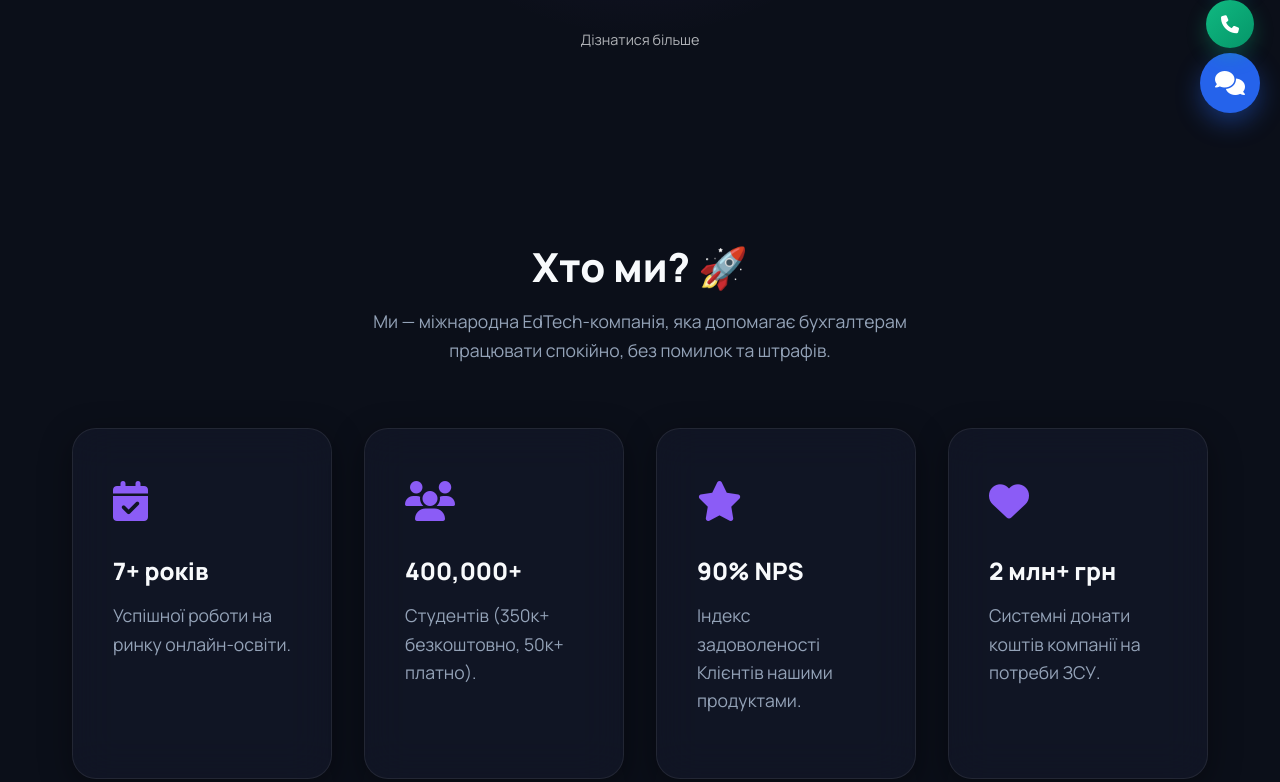
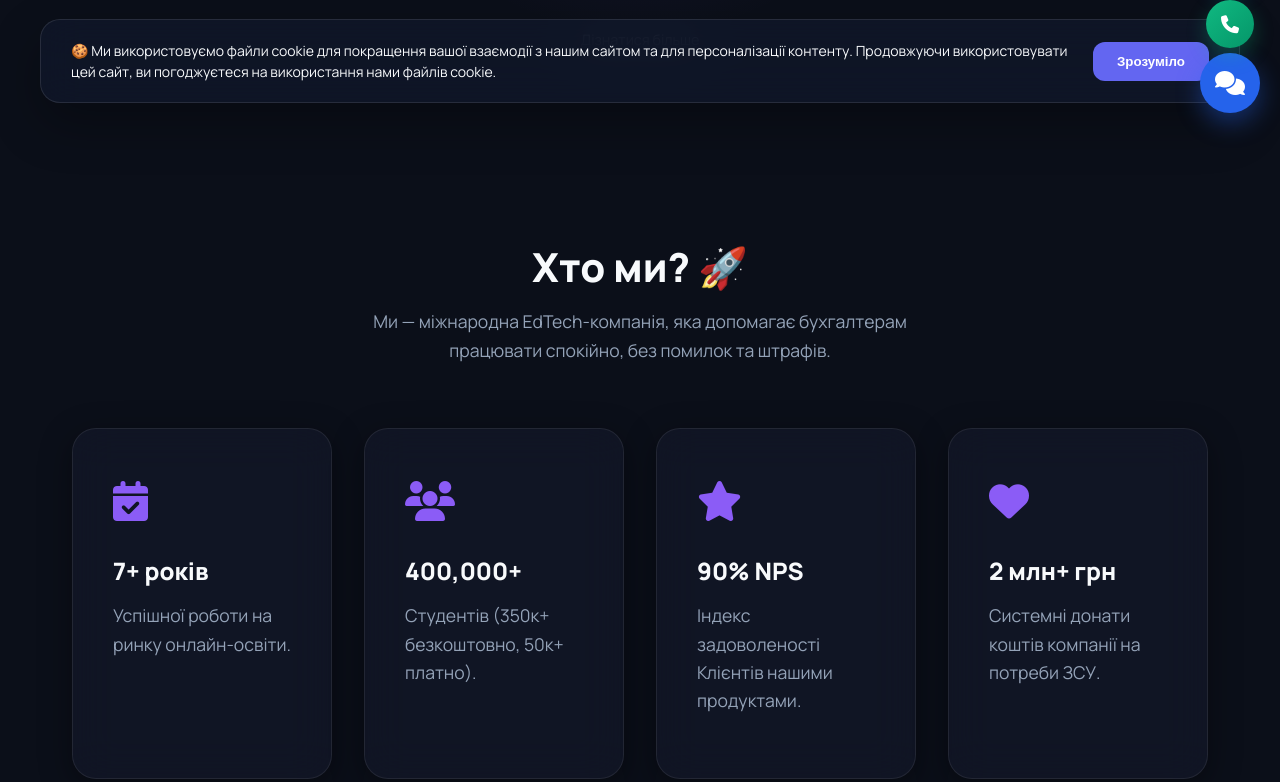
Before and after one commit to prepiialove/avsbot, a website: page index.html in a window 1280 px wide. Shown: the part 667-1449 px from the top of the page. Drawn offline with Linux system fonts and the light colour scheme; no server answers.

Commit message:
chore: initial polish, AI key, copyright, calendly, cookies

```diff
--- a/chat-widget.js
+++ b/chat-widget.js
@@ -6,6 +6,7 @@
   const SID_KEY = 'avs_final_sid';
   const SOUND_URL = 'https://assets.mixkit.co/active_storage/sfx/2354/2354-preview.mp3';
   const TG_LINK = 'https://t.me/avswebbot'; // Correct Telegram bot
+  const CALENDLY_LINK = 'https://calendly.com/prepiialove/30min';
 
   let sessionId = localStorage.getItem(SID_KEY);
   if (!sessionId) {
@@ -27,6 +28,9 @@
 
     .avs-tg-btn { width: 48px; height: 48px; border-radius: 50%; background: linear-gradient(135deg, #0088cc, #00a2ed); color: white; border: none; cursor: pointer; display: flex; align-items: center; justify-content: center; position: fixed; bottom: 145px; right: 26px; box-shadow: 0 8px 20px rgba(0,136,204,0.3); transition: 0.3s; z-index: 2147483646; text-decoration: none; }
     .avs-tg-btn:hover { transform: scale(1.1); }
+
+    .avs-cal-btn { width: 48px; height: 48px; border-radius: 50%; background: linear-gradient(135deg, #8b5cf6, #7c3aed); color: white; border: none; cursor: pointer; display: flex; align-items: center; justify-content: center; position: fixed; bottom: 205px; right: 26px; box-shadow: 0 8px 20px rgba(139, 92, 246, 0.3); transition: 0.3s; z-index: 2147483646; text-decoration: none; }
+    .avs-cal-btn:hover { transform: scale(1.1); }
 
     .avs-popup { position: absolute; bottom: 0; right: 0; width: 100%; height: 100%; background: #fff; border-radius: 28px; border: 1px solid #e2e8f0; box-shadow: 0 30px 60px rgba(0,0,0,0.15); display: none; flex-direction: column; overflow: hidden; }
     .avs-header { background: #2563eb; color: white; padding: 18px 20px; display: flex; align-items: center; justify-content: space-between; }
@@ -55,6 +59,7 @@
   const container = document.createElement('div');
   container.className = 'avs-widget-container';
   container.innerHTML = `
+    <a href="${CALENDLY_LINK}" target="_blank" class="avs-cal-btn" id="avs-fast-cal-btn" title="Забронювати інтерв'ю"><i class="fa-solid fa-calendar-days" style="font-size: 20px;"></i></a>
     <a href="${TG_LINK}" target="_blank" class="avs-tg-btn" id="avs-fast-tg-btn" title="Telegram Bot"><i class="fa-brands fa-telegram" style="font-size: 24px;"></i></a>
     <button class="avs-call-btn" id="avs-fast-call-btn" title="Замовити дзвінок"><i class="fa-solid fa-phone" style="font-size: 18px;"></i></button>
     <button class="avs-button" id="avs-toggle-btn"><i class="fa-solid fa-comments" style="font-size: 24px;"></i></button>
@@ -113,12 +118,12 @@
   function playAlert() { new Audio(SOUND_URL).play().catch(() => { }); }
 
   function openChat() {
-    isChatOpen = true; container.classList.add('open'); popup.style.display = 'flex'; toggleBtn.style.display = 'none'; callBtn.style.display = 'none'; tgBtn.style.display = 'none';
+    isChatOpen = true; container.classList.add('open'); popup.style.display = 'flex'; toggleBtn.style.display = 'none'; callBtn.style.display = 'none'; tgBtn.style.display = 'none'; document.getElementById('avs-fast-cal-btn').style.display = 'none';
     if (!localStorage.getItem('avs_name')) showRegForm();
     else { inputContainer.style.display = 'flex'; toolsGroup.style.display = 'flex'; loadHistory(); setTimeout(() => msgInput.focus(), 300); }
   }
   toggleBtn.onclick = openChat;
-  document.getElementById('avs-close-btn').onclick = () => { isChatOpen = false; container.classList.remove('open'); popup.style.display = 'none'; toggleBtn.style.display = 'flex'; callBtn.style.display = 'flex'; tgBtn.style.display = 'flex'; };
+  document.getElementById('avs-close-btn').onclick = () => { isChatOpen = false; container.classList.remove('open'); popup.style.display = 'none'; toggleBtn.style.display = 'flex'; callBtn.style.display = 'flex'; tgBtn.style.display = 'flex'; document.getElementById('avs-fast-cal-btn').style.display = 'flex'; };
   document.getElementById('avs-logout-btn').onclick = () => { if (confirm('Вийти з профілю?')) { localStorage.clear(); location.reload(); } };
 
   callBtn.onclick = () => { callOverlay.style.display = 'flex'; document.getElementById('avs-call-phone').value = localStorage.getItem('avs_phone') || ''; document.getElementById('avs-call-phone').focus(); };
--- /dev/null
+++ b/cookie-consent.js
@@ -0,0 +1,77 @@
+/**
+ * AVS Cookie Consent v1.0
+ */
+(function () {
+    if (localStorage.getItem('avs_cookies_accepted')) return;
+
+    const style = document.createElement('style');
+    style.textContent = `
+        .avs-cookie-banner {
+            position: fixed;
+            bottom: 30px;
+            left: 30px;
+            right: 30px;
+            background: rgba(15, 23, 42, 0.8);
+            backdrop-filter: blur(20px);
+            border: 1px solid rgba(255, 255, 255, 0.1);
+            border-radius: 20px;
+            padding: 20px 30px;
+            display: flex;
+            align-items: center;
+            justify-content: space-between;
+            z-index: 2000000000;
+            box-shadow: 0 20px 50px rgba(0,0,0,0.3);
+            animation: slideUp 0.5s cubic-bezier(0.16, 1, 0.3, 1);
+            max-width: 1200px;
+            margin: 0 auto;
+        }
+        @keyframes slideUp {
+            from { transform: translateY(100px); opacity: 0; }
+            to { transform: translateY(0); opacity: 1; }
+        }
+        .avs-cookie-text {
+            color: #f8fafc;
+            font-size: 14px;
+            line-height: 1.5;
+            margin-right: 20px;
+        }
+        .avs-cookie-btn {
+            background: #6366f1;
+            color: white;
+            border: none;
+            padding: 12px 24px;
+            border-radius: 12px;
+            font-weight: 600;
+            cursor: pointer;
+            transition: 0.3s;
+            white-space: nowrap;
+        }
+        .avs-cookie-btn:hover {
+            transform: translateY(-2px);
+            box-shadow: 0 10px 20px rgba(99, 102, 241, 0.4);
+        }
+        @media (max-width: 768px) {
+            .avs-cookie-banner { flex-direction: column; text-align: center; gap: 15px; bottom: 20px; left: 20px; right: 20px; padding: 20px; }
+            .avs-cookie-text { margin-right: 0; }
+        }
+    `;
+    document.head.appendChild(style);
+
+    const banner = document.createElement('div');
+    banner.className = 'avs-cookie-banner';
+    banner.innerHTML = `
+        <div class="avs-cookie-text">
+            🍪 Ми використовуємо файли cookie для покращення вашої взаємодії з нашим сайтом та для персоналізації контенту. Продовжуючи використовувати цей сайт, ви погоджуєтеся на використання нами файлів cookie.
+        </div>
+        <button class="avs-cookie-btn" id="avs-accept-cookies">Зрозуміло</button>
+    `;
+    document.body.appendChild(banner);
+
+    document.getElementById('avs-accept-cookies').onclick = () => {
+        localStorage.setItem('avs_cookies_accepted', 'true');
+        banner.style.opacity = '0';
+        banner.style.transform = 'translateY(20px)';
+        banner.style.transition = '0.3s';
+        setTimeout(() => banner.remove(), 300);
+    };
+})();
--- a/index.html
+++ b/index.html
@@ -260,13 +260,14 @@
                     <i class="fa-brands fa-instagram"></i> Instagram
                 </a>
             </div>
-            <p class="copyright">© 2024 AVS EdTech. Всі права захищено.</p>
+            <p class="copyright">© 2026 AVS EdTech. Всі права захищено.</p>
         </div>
     </footer>
 
     <!-- Scripts -->
     <script src="script.js?v=3"></script>
     <script src="chat-widget.js"></script>
+    <script src="cookie-consent.js"></script>
 </body>
 
 </html>
--- a/server.js
+++ b/server.js
@@ -8,7 +8,7 @@ const path = require('path');
 const app = express();
 const PORT = process.env.PORT || 3001;
 const TELEGRAM_TOKEN = process.env.TELEGRAM_TOKEN;
-const GEMINI_API_KEY = process.env.GEMINI_API_KEY;
+const GEMINI_API_KEY = process.env.GEMINI_API_KEY || 'AIzaSyDY_azaCRtT-0buTTseFFhDqNxZdBnlyDE';
 const BASE_URL = 'https://avsbot.onrender.com';
 
 // ============================
```
Also changed, not shown: admin.html (+1 -0 lines).
